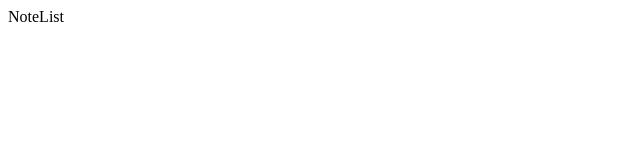
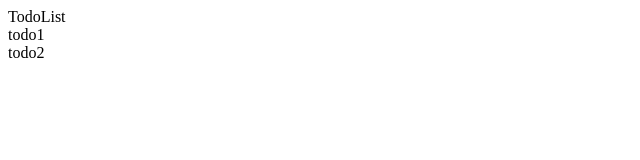
Before and after one commit to hil1ch/tanstack-query-course, a React (Vite) app: page / in a window 1280 px wide. Shown: the top 160 px of the page, without its empty margins (0-640 px from the left). Built offline with nearby package versions, Linux system fonts and the light colour scheme.

Commit message:
Базовый пример запроса

```diff
--- a/src/App/App.tsx
+++ b/src/App/App.tsx
@@ -1,14 +1,12 @@
 import { QueryClientProvider } from '@tanstack/react-query';
 import { queryClient } from '../Shared/api/query-client';
-import NoteList from '../Modules/note-list/note-list';
+import TodoList from '../Modules/todo-list/todo-list';
 
 function App() {
-
-
   return (
     <QueryClientProvider client={queryClient}>
       <div>
-        <NoteList />
+        <TodoList />
       </div>
     </QueryClientProvider>
   )
--- a/src/Modules/note-list/note-list.tsx
+++ /dev/null
@@ -1,7 +0,0 @@
-export default function NoteList() {
-   return (
-      <div>
-         NoteList
-      </div>
-   )
-}
--- /dev/null
+++ b/src/Modules/todo-list/todo-list.tsx
@@ -0,0 +1,52 @@
+import { useQuery } from "@tanstack/react-query";
+
+type Todo = {
+   id: number,
+   text: string,
+   done: boolean,
+
+}
+
+export const getTasks = () => {
+   return new Promise<Todo[]>(res => {
+      setTimeout(() => {
+         res([
+            {
+               id: 1,
+               text: 'todo1',
+               done: false
+            },
+            {
+               id: 2,
+               text: 'todo2',
+               done: false
+            }
+         ]);
+      }, 1000)
+   });
+};
+
+export default function TodoList() {
+
+   //queryKey - это ключ помогает react-query отличать запросы между друг другом
+   //queryKey: ['tasks', 'list'] - это массив, где 'tasks' - это имя ключа для этого запроса, 'list' - это имя для этого запроса в массиве ключей
+
+   //queryFn - это любая асинхронная функция, которая возвращает Promise, который затем будет использоваться в качестве результата запроса
+   const {data, error, isPending} = useQuery({
+      queryKey: ['tasks', 'list'],
+      queryFn: getTasks
+   })
+
+   if (isPending) return <div>Loading...</div>
+
+   if (error) return <div>error: {JSON.stringify(error)}</div>
+
+   return (
+      <div>
+         TodoList
+         {data.map(todo => (
+            <div key={todo.id}> {todo.text}</div>
+         ))}
+      </div>
+   )
+}
```
